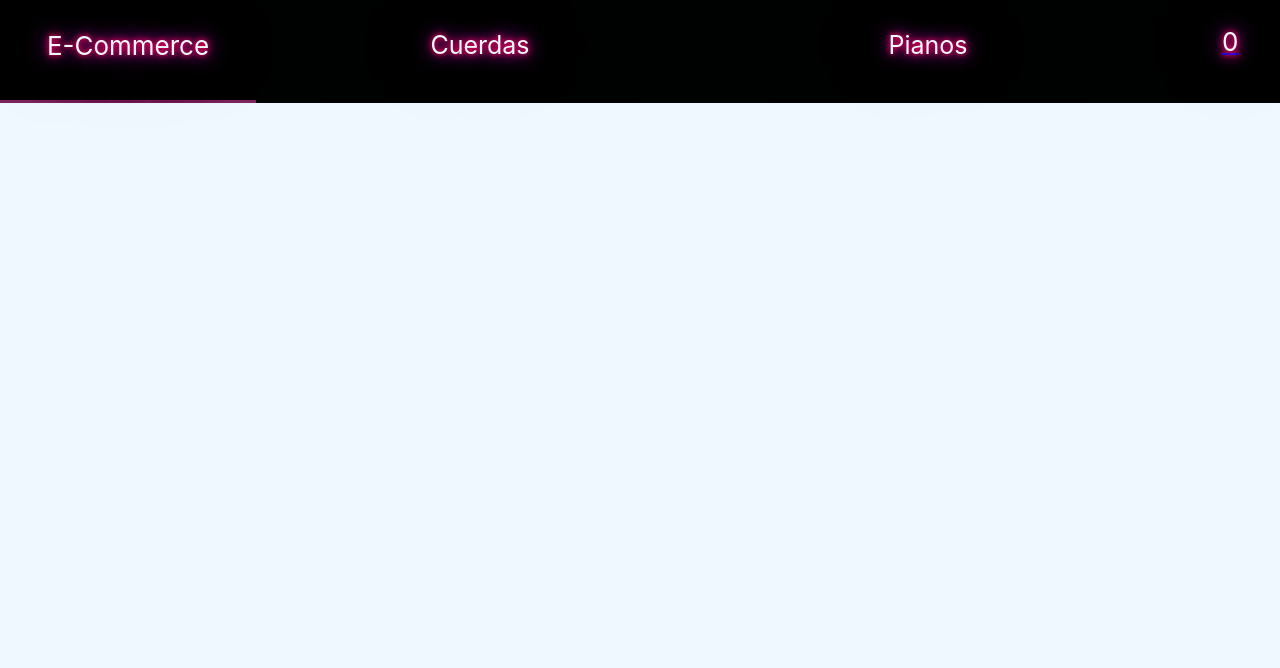
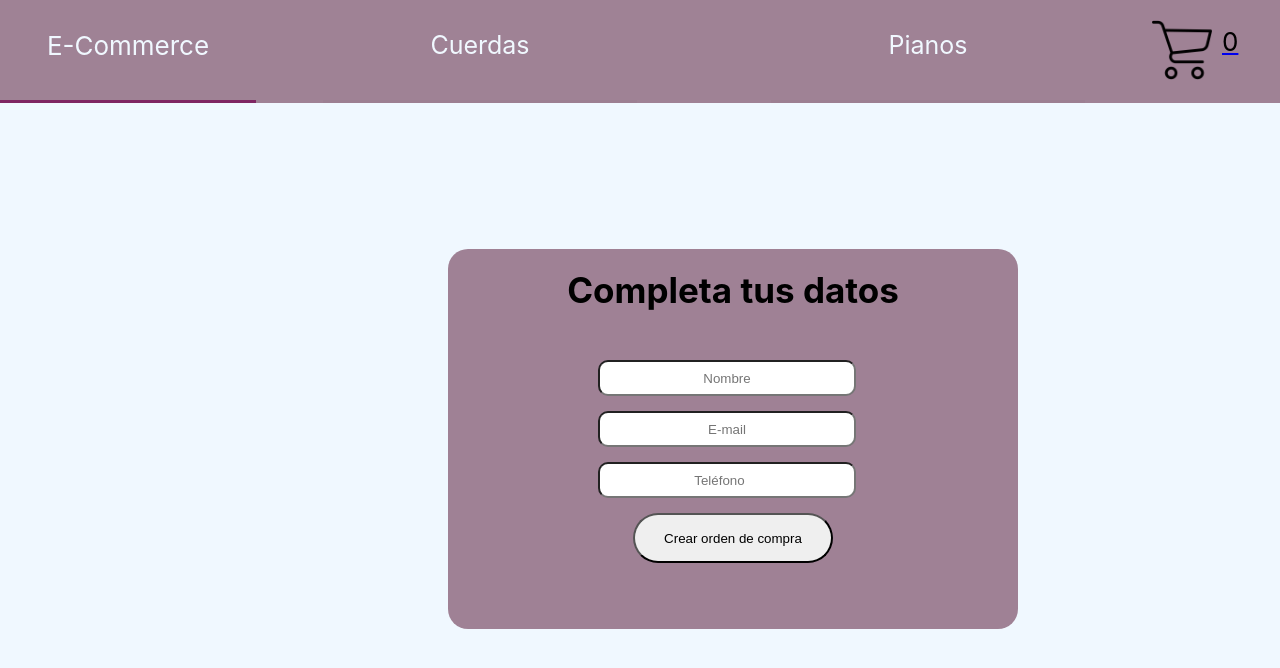
Before and after one commit to regina-santangelo/my-app-js, a React (Create React App) app: page /checkout in a window 1280 px wide. Shown: the top 668 px of the page. Built offline with nearby package versions, Linux system fonts and the light colour scheme.

Commit message:
.env/.gitignore

```diff
--- a/src/App.js
+++ b/src/App.js
@@ -7,6 +7,7 @@ import { BrowserRouter, Routes, Route } from 'react-router-dom'
 import { CartContextProvider } from './context/CartContext'
 import { UserContextProvider} from './context/UserContext'
 import Cart from './components/CartWidget/Cart';
+import Checkout from './components/Checkout/Checkout';
 
 
 function App() {
@@ -27,6 +28,7 @@ function App() {
               <Route path='/category/:categoryId' element={<ItemListContainer greeting="Estamos filtrando" />} />
               <Route path='/detail/:productId' element={<ItemDetailContainer />}/>
               <Route path='/cart' element={<Cart/>}/>
+              <Route path='/checkout' element={<Checkout/>}/>
             </Routes>
         </BrowserRouter>
       </CartContextProvider>
--- a/src/components/CartItem/CartItem.css
+++ b/src/components/CartItem/CartItem.css
@@ -4,7 +4,7 @@
     align-items: center;
     width: 100%;
     font-size: 28px;
-    background-color: rgba(154, 60, 74, 0.702);
+    background-color:rgba(89, 27, 57, 0.535);
 }
 
 .quitarProducto{
--- a/src/components/CartWidget/Cart.css
+++ b/src/components/CartWidget/Cart.css
@@ -5,7 +5,7 @@
 
 p{
     text-decoration:none;
-    color: aliceblue;
+    color: rgb(0, 0, 0);
 }
 
 .TotalPrecio{
@@ -20,29 +20,11 @@ p{
 
 .noProducts{
     margin-top: -130px;
-    color: aliceblue;
-    text-shadow: 0 0 5px rgb(255, 0, 76),
-    0 0 10px rgb(255, 0, 136),
-    0 0 20px rgb(208, 0, 255),
-    0 0 40px rgb(127, 38, 120),
-    0 0 80px rgb(127, 38, 74),
-    0 0 90px rgb(127, 38, 38),
-    0 0 100px rgb(127, 38, 45),
-    0 0 140px rgb(127, 38, 38),
-    0 0 180px rgb(127, 38, 38);; ;
+    color: rgb(0, 0, 0);
 }
 
 .TuCarrito{
     margin-top: -190px;
     font-size: 34px;
-    color: aliceblue;
-    text-shadow: 0 0 5px rgb(255, 0, 76),
-    0 0 10px rgb(255, 0, 136),
-    0 0 20px rgb(208, 0, 255),
-    0 0 40px rgb(127, 38, 120),
-    0 0 80px rgb(127, 38, 74),
-    0 0 90px rgb(127, 38, 38),
-    0 0 100px rgb(127, 38, 45),
-    0 0 140px rgb(127, 38, 38),
-    0 0 180px rgb(127, 38, 38);; ;
+    color: rgb(0, 0, 0);
 }
--- a/src/components/CartWidget/Cart.js
+++ b/src/components/CartWidget/Cart.js
@@ -2,8 +2,7 @@ import { useContext } from 'react'
 import CartContext from '../../context/CartContext'
 import './Cart.css'
 import CartItem from '../CartItem/CartItem'
-import { addDoc, collection, getDocs, Timestamp, doc, query, where, documentId, writeBatch, updateDoc} from 'firebase/firestore'
-import { db } from '../../services/firebase/index'
+import { Link } from 'react-router-dom'
 
 const Cart = () =>{
     const {getQuantity, cart, clearCart, getTotal} = useContext(CartContext)
@@ -12,61 +11,6 @@ const Cart = () =>{
 
     const quantity = getQuantity()
 
-    const crearOrden = async () =>{
-        try{
-            const infoComprador = {
-                buyer:{
-                    name:'Regina',
-                    phone:'11223344',
-                    email:'asdasdasd'
-                },
-                items:cart,
-                total,
-                date: Timestamp.fromDate(new Date())
-            }
-
-            const ident = cart.map(prod => prod.id)
-
-            const productsRef = collection(db, 'products')
-
-            const productosFirestore = await getDocs(query(productsRef, where(documentId(), 'in', ident)))
-            const {docs} = productosFirestore
-            const sinStock = []
-            const batch = writeBatch(db)
-
-            docs.forEach(doc => {
-                const docData = doc.data()
-                const stockActualizado = docData.stock
-                const productosAgregados = cart.find(prod => prod.id === doc.id)
-                const cantidadProductos = productosAgregados?.quantity
-
-                if(stockActualizado >= cantidadProductos){
-                    batch.update(doc.ref, {stock: stockActualizado - cantidadProductos})
-                }else{
-                    sinStock.push({id: doc.id, ...docData})
-                }
-            })
-
-            if(sinStock.length === 0){
-                const ordenRef = collection(db, 'orden')
-                const ordenAgregada = await addDoc(ordenRef, crearOrden)
-                batch.commit()
-                console.log(ordenAgregada.id)
-                clearCart()
-            } else {
-                console.log('productos fuera de stock')
-            }
-
-            // addDoc(collection(db, 'orden'), infoComprador).then(response =>{
-            //     console.log(response)
-            // })
-
-        } catch (error) {
-            console.log(error)
-        } finally {
-            console.log('Fin de la ejecución')
-        }
-    }
 
     if(quantity <= 0) {
         return (
@@ -80,7 +24,7 @@ const Cart = () =>{
             { cart.map(p=> <CartItem key ={p.id} {...p}/>) }
             <p className='TotalPrecio'>Total: ${total}</p>
             <button onClick={() => clearCart()} className="Button">Limpiar carrito</button>
-            <button onClick={crearOrden} className="Button">Crear orden de compra</button>
+            <Link to= '/checkout'>Generar Orden</Link>
         </div>
     )
 }
--- /dev/null
+++ b/src/components/Checkout/Checkout.css
@@ -0,0 +1,24 @@
+.formulario{
+    display: block;
+    width: 570px;
+    height: 380px;
+    background-color:rgba(89, 27, 57, 0.535);
+    justify-content: center;
+    margin-left: 35%;
+    margin-top: -100px;
+    border-radius: 20px;
+}
+
+input{
+    display: block;
+    width: 250px;
+    height: 30px;
+    border-radius: 10px;
+    margin-bottom: 15px;
+    text-align: center;
+    margin-left: 150px;
+}
+
+.title{
+    padding: 20px;
+}
--- /dev/null
+++ b/src/components/Checkout/Checkout.js
@@ -0,0 +1,89 @@
+import { useContext, useState } from 'react'
+import CartContext from '../../context/CartContext'
+import CartItem from '../CartItem/CartItem'
+import { addDoc, collection, getDocs, Timestamp, doc, query, where, documentId, writeBatch, updateDoc } from 'firebase/firestore'
+import { db } from '../../services/firebase/index'
+import './Checkout.css'
+
+const Checkout = () => {
+
+    const {getQuantity, cart, clearCart, getTotal} = useContext(CartContext)
+
+    const [nombre, setNombre] = useState("")
+
+    const [email, setEmal] = useState("")
+
+    const [number, setNumber] = useState(0)
+
+    const total = getTotal()
+
+    const quantity = getQuantity()
+
+    const crearOrden = async () =>{
+        try{
+            const infoComprador = {
+                buyer:{
+                    name:nombre,
+                    phone:number,
+                    email:email
+                },
+                items:cart,
+                total,
+                date: Timestamp.fromDate(new Date())
+            }
+
+            const ident = cart.map(prod => prod.id)
+
+            const productsRef = collection(db, 'products')
+
+            const productosFirestore = await getDocs(query(productsRef, where(documentId(), 'in', ident)))
+            const {docs} = productosFirestore
+            const sinStock = []
+            const batch = writeBatch(db)
+
+            docs.forEach(doc => {
+                const docData = doc.data()
+                const stockActualizado = docData.stock
+                const productosAgregados = cart.find(prod => prod.id === doc.id)
+                const cantidadProductos = productosAgregados?.quantity
+
+                if(stockActualizado >= cantidadProductos){
+                    batch.update(doc.ref, {stock: stockActualizado - cantidadProductos})
+                }else{
+                    sinStock.push({id: doc.id, ...docData})
+                }
+            })
+
+            if(sinStock.length === 0){
+                const ordenRef = collection(db, 'orden')
+                const ordenAgregada = await addDoc(ordenRef, infoComprador)
+                batch.commit()
+                console.log(ordenAgregada.id)
+                clearCart()
+            } else {
+                console.log('productos fuera de stock')
+            }
+
+            // addDoc(collection(db, 'orden'), infoComprador).then(response =>{
+            //     console.log(response)
+            // })
+
+        } catch (error) {
+            console.log(error)
+        } finally {
+            console.log('Fin de la ejecución')
+        }
+    }
+
+    return (
+        <div className='formulario'>
+            <h2 className='title'>Completa tus datos</h2>
+            <input type='text' placeholder='Nombre' onChange={(e) =>{setNombre(e.target.value);}}/>
+            <input type= 'text' placeholder='E-mail' onChange={(e) => {setEmal(e.target.value);}}></input>
+            <input type='number' placeholder='Teléfono' onChange={(e)=>{setNumber(e.target.value);}}></input>
+            <button onClick={crearOrden} className="Button">Crear orden de compra</button>
+        </div>
+    )
+}
+
+export default Checkout
--- a/src/components/Navbar/Navbar.css
+++ b/src/components/Navbar/Navbar.css
@@ -1,18 +1,10 @@
 nav{
     display: flex;
-    background-color: rgb(0, 2, 2);
+    background-color:rgba(89, 27, 57, 0.535);
     width: 100%;
     position: fixed;
     top: 0;
-    text-shadow: 0 0 5px rgb(255, 0, 76),
-    0 0 10px rgb(255, 0, 136),
-    0 0 20px rgb(208, 0, 255),
-    0 0 40px rgb(127, 38, 120),
-    0 0 80px rgb(127, 38, 74),
-    0 0 90px rgb(127, 38, 38),
-    0 0 100px rgb(127, 38, 45),
-    0 0 140px rgb(127, 38, 38),
-    0 0 180px rgb(127, 38, 38);;
+
 }
 
 .navbar{
@@ -20,7 +12,7 @@ nav{
     text-align: center;
     width: 20%;
     border-style: none none solid;
-    border-color: black;
+    border-color: rgba(89, 27, 57, 0.034);
 }
 
 .navbar:hover{
@@ -48,7 +40,7 @@ h2{
     width: 35%;
     padding-top: 30px;
     border-style: none none solid;
-    border-color: black;
+    border-color: rgba(89, 27, 57, 0.034);
 }
 
 .Lista:hover{
--- a/src/services/firebase/index.js
+++ b/src/services/firebase/index.js
@@ -1,13 +1,13 @@
 import { initializeApp } from "firebase/app";
-import { getFirestore } from "firebase/firestore"
+import { getFirestore } from "firebase/firestore";
 
 const firebaseConfig = {
-  apiKey: "AIzaSyDrZsR2RkA1vlWA_bHZIkkt5HN--S86Umg",
-  authDomain: "backend-myapp.firebaseapp.com",
-  projectId: "backend-myapp",
-  storageBucket: "backend-myapp.appspot.com",
-  messagingSenderId: "942135474217",
-  appId: "1:942135474217:web:d5166a42c46f1903d0c438"
+  apiKey: process.env.REACT_APP_apiKey,
+  authDomain: process.env.REACT_APP_authDomain,
+  projectId: process.env.REACT_APP_projectId,
+  storageBucket: process.env.REACT_APP_storageBucket,
+  messagingSenderId: process.env.REACT_APP_messagingSenderId,
+  appId: process.env.REACT_APP_appId
 };
 
 const app = initializeApp(firebaseConfig);
```
Also changed, not shown: src/components/fondo-app.png (deleted), 1 other file (tests, documents, lock files or other folders).
